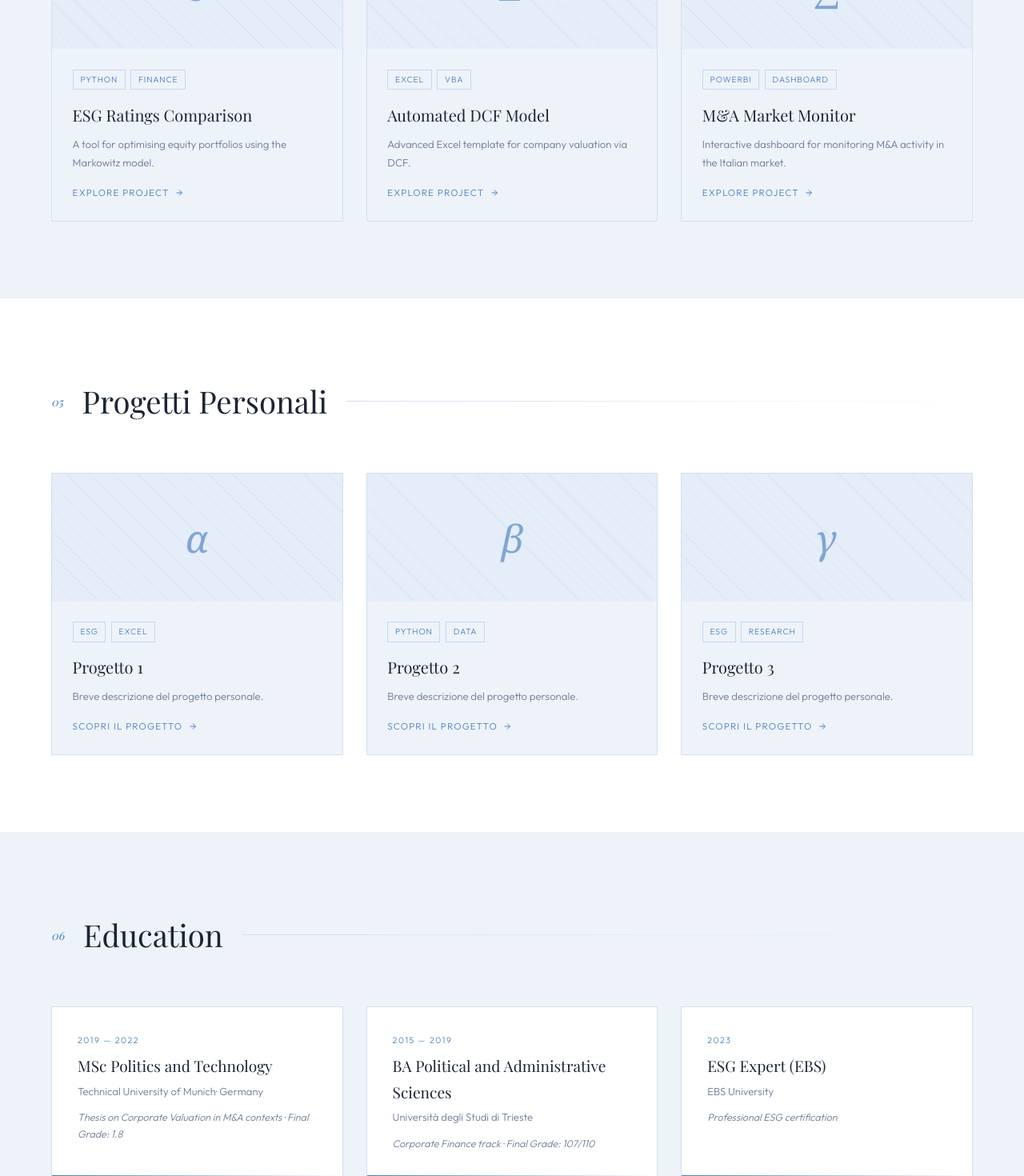
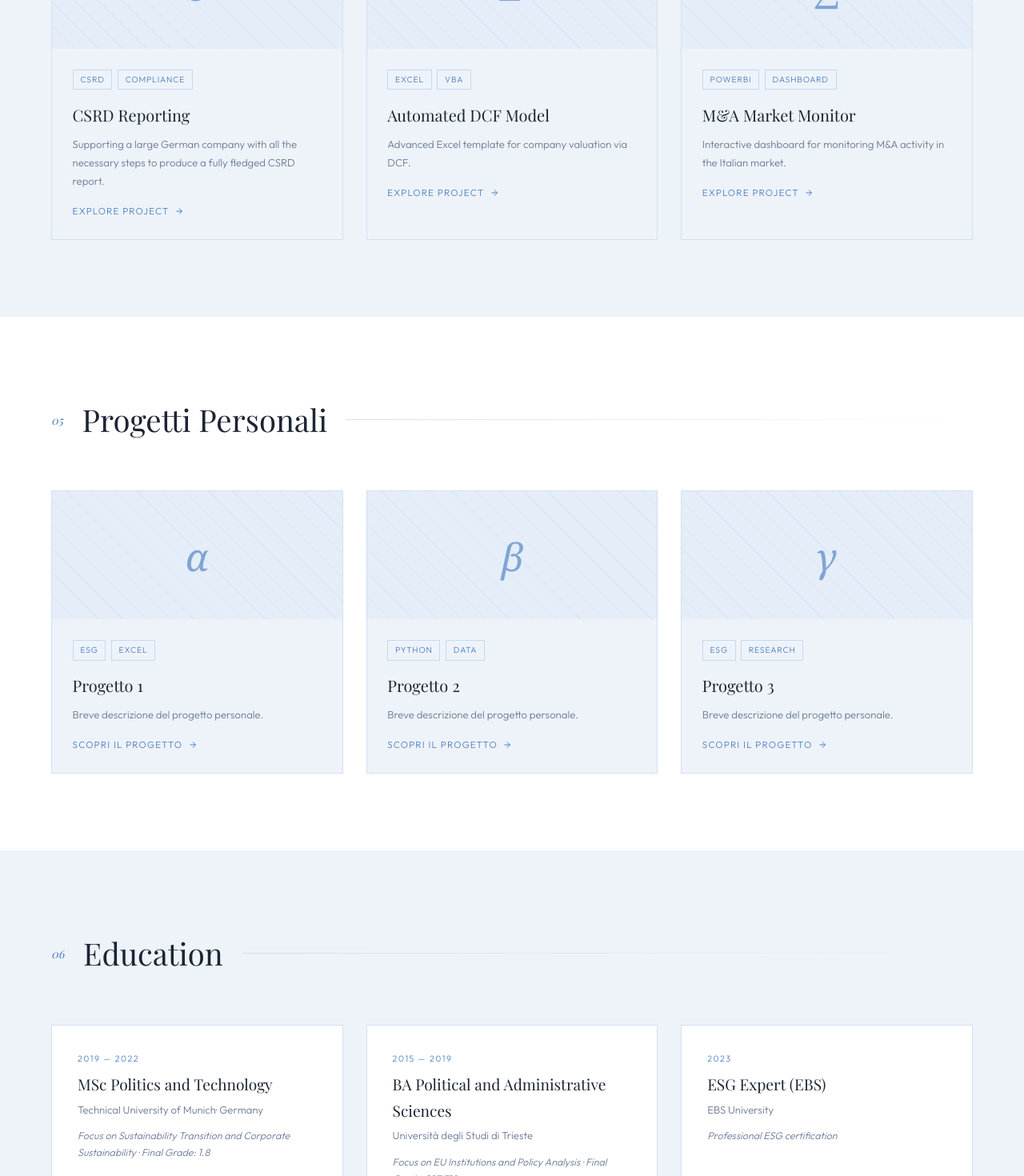
Before and after one commit to andreamili37/andreamili.github.io, a React (Vite) app: page / in a window 1280 px wide. Shown: the part 3740-5210 px from the top of the page at 80% size. Built offline with nearby package versions, Linux system fonts and the light colour scheme; a web font is replaced by a local one.

Commit message:
project update

```diff
--- a/src/content.js
+++ b/src/content.js
@@ -337,14 +337,14 @@ export const content = {
         {
           id: "csrd-reporting",
           symbol: "σ",
-          tags: ["Python", "Finance"],
-          title: "ESG Ratings Comparison",
-          desc: "A tool for optimising equity portfolios using the Markowitz model.",
-          fullDesc: "This project was born from the need to apply Modern Portfolio Theory in a practical and accessible way. The tool calculates the Markowitz efficient frontier from historical data downloaded automatically via API, and suggests the optimal allocation based on the user's risk profile.",
-          highlights: ["Efficient frontier calculation", "Optimised Sharpe Ratio", "Data import via Yahoo Finance API", "Interactive visualisation with Plotly"],
-          tech: ["Python", "NumPy", "Pandas", "Plotly", "yfinance"],
+          tags: ["CSRD", "Compliance"],
+          title: "CSRD Reporting",
+          desc: "Supporting a large German company with all the necessary steps to produce a fully fledged CSRD report.",
+          fullDesc: "Due to the Corporate Sustainability Directive (CSRD), ",
+          highlights: ["Analysis of the company's structure", "Development of a concept for the production of a comprehensive Double Materiality Analysis", "Data import via Yahoo Finance API", "Interactive visualisation with Plotly"],
+          tech: ["CSRD", "ESG", "Sustainability Reporting", "Sustainability Strategy", "Data Analysis"],
           link: "https://github.com/mariorossi",
-          disclaimer: "Questo progetto è stato sviluppato a scopo personale e non rappresenta in alcun modo il lavoro svolto presso i miei datori di lavoro.",
+          disclaimer: "The information in this section merely depicts my roles and tasks within the project. It does not indicate any client-sensitive information nor any specific methodology developed within the company where I worked on this project.",
         },
         {
           id: "lksg-compliance",
@@ -368,7 +368,7 @@ export const content = {
           highlights: ["Weekly data updates", "Filters by sector and deal size", "Historical trends 2015–2024", "Automated report export"],
           tech: ["PowerBI", "Power Query", "DAX", "Excel"],
           link: "https://github.com/mariorossi",
-          disclaimer: "The information in this section merely depict my roles and tasks within the project. It does not indicate any client-sensitive information nor any specific methodology developed within the company employing me.",
+          disclaimer: "The information in this section merely depicts my roles and tasks within the project. It does not indicate any client-sensitive information nor any specific methodology developed within the company employing me.",
         },
       ],
     },
@@ -423,13 +423,13 @@ export const content = {
           year: "2019 — 2022",
           degree: "MSc Politics and Technology",
           school: "Technical University of Munich· Germany",
-          note: "Thesis on Corporate Valuation in M&A contexts · Final Grade: 1.8",
+          note: "Focus on Sustainability Transition and Corporate Sustainability · Final Grade: 1.8",
         },
         {
           year: "2015 — 2019",
           degree: "BA Political and Administrative Sciences",
           school: "Università degli Studi di Trieste",
-          note: "Corporate Finance track · Final Grade: 107/110",
+          note: "Focus on EU Institutions and Policy Analysis · Final Grade: 107/110",
         },
         {
           year: "2023",
@@ -446,7 +446,7 @@ export const content = {
       links: [
         { type: "email", label: "andreamili@protonmail.com", href: "mailto:andreamili@protonmail.com" },
         { type: "linkedin", label: "linkedin.com/in/andrea-mili/", href: "https://www.linkedin.com/in/andrea-mili/" },
-        { type: "phone", label: "+39 333 123 4567", href: "tel:+393331234567" },
+        { type: "phone", label: "+49 15141219336", href: "tel:+4915141219336" },
       ],
     },
     footer: {
```
